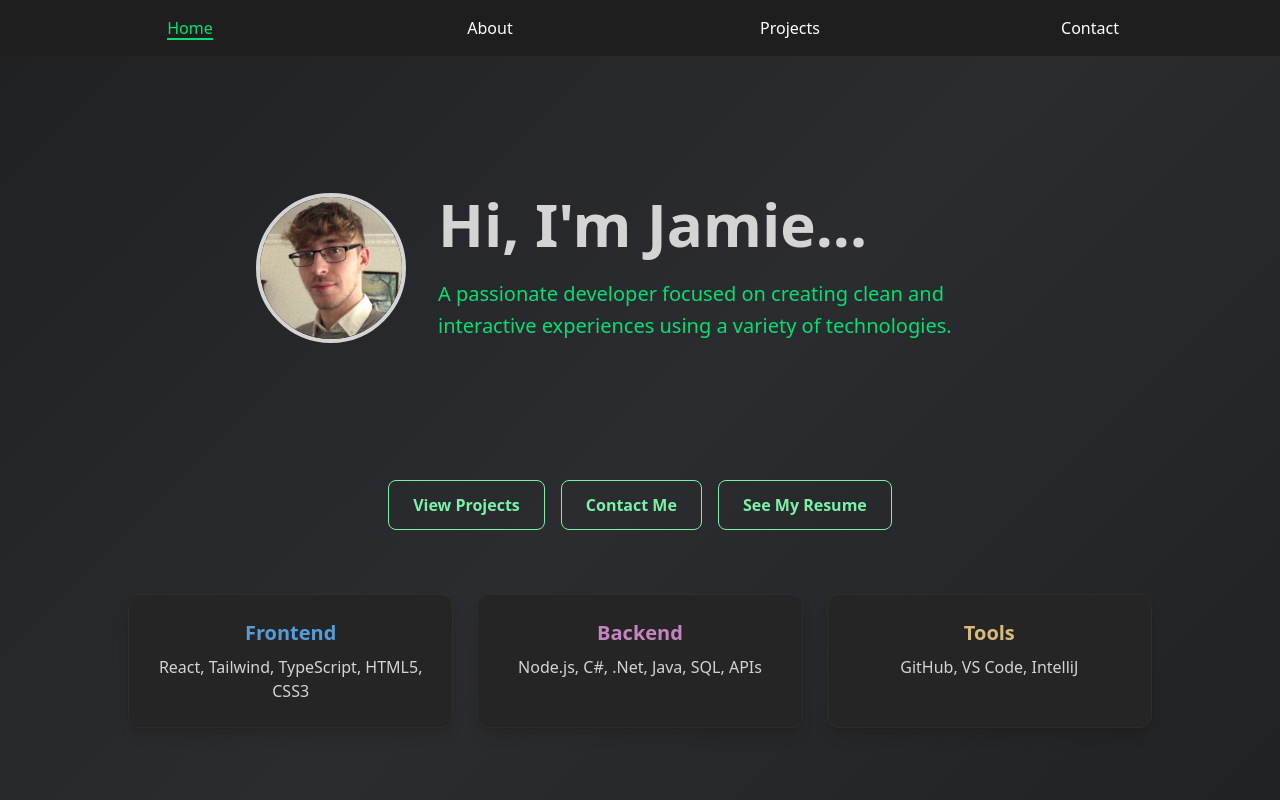
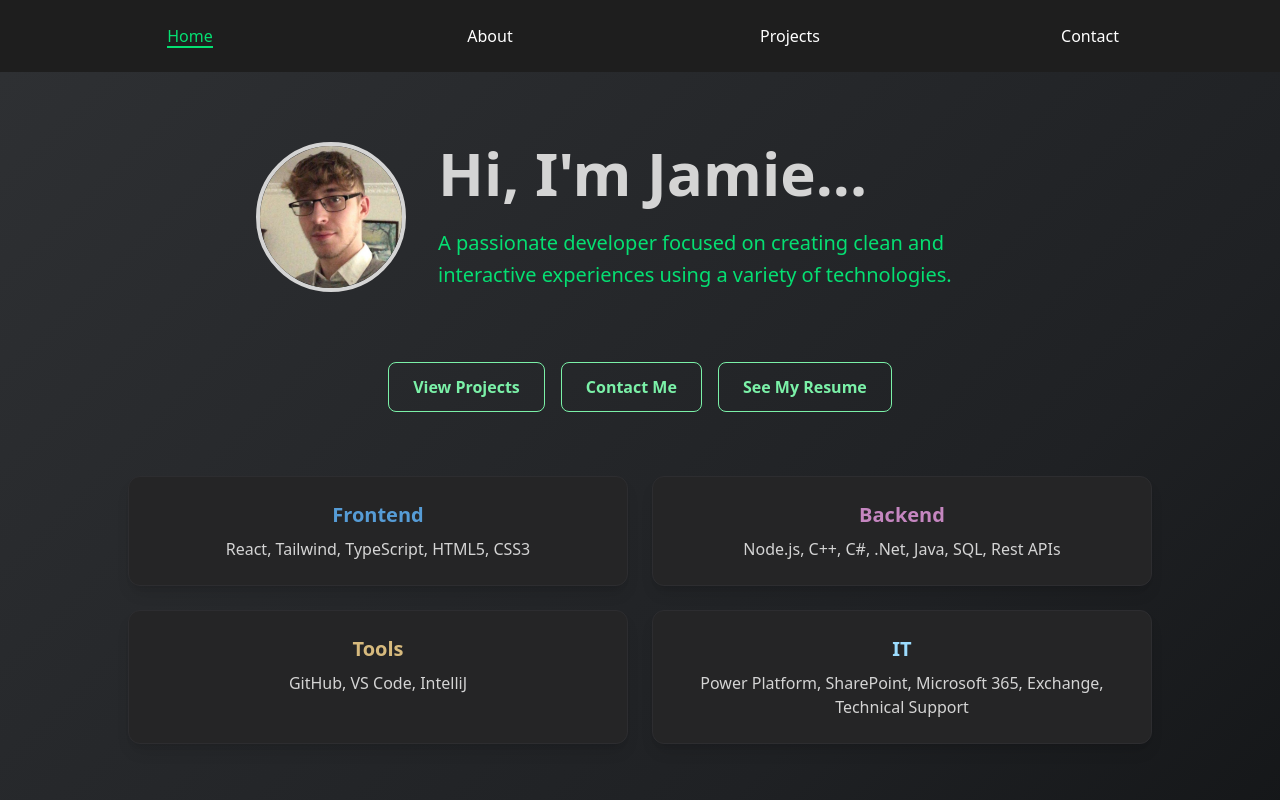
Before and after one commit to Jamb0Camb0123/Portfolio, a React (Vite) app: page /portfolio/home in a window 1280 px wide. Shown: the top 800 px of the page. Built offline with nearby package versions, Linux system fonts and the light colour scheme.

Commit message:
Finla chnages to home page styling and fixing deploy

```diff
--- a/src/components/Header.tsx
+++ b/src/components/Header.tsx
@@ -47,7 +47,7 @@ const Header: React.FC = () => {
 
   return (
     <header className="bg-[#1e1e1e] text-white shadow-lg font-Consolas">
-      <nav className="mx-auto px-10 py-4 max-w-screen-xl">
+      <nav className="mx-auto px-10 py-6 max-w-screen-xl">
         <ul
           ref={navRef}
           className="flex justify-between w-full relative"
--- a/src/pages/Home.tsx
+++ b/src/pages/Home.tsx
@@ -6,10 +6,14 @@ const Home: React.FC = () => {
   return (
     <main
       style={{
-        background: 'linear-gradient(135deg, #202124, #2a2c30, #202124)',
+        background: `linear-gradient(
+          135deg,
+          #2e3033 0%,    /* dark gray with just a touch of light */
+          #1f2124 70%,   /* darker mid-tone */
+          #141618 100%   /* near black */
+        )`,
       }}
-      className="text-[#d4d4d4] min-h-screen flex flex-col justify-center items-center px-4 py-16 text-center"
-    >
+      className="text-[#d4d4d4] min-h-screen flex flex-col justify-center items-center px-4 py-16 text-center">
       {/* Hero Section with image to the left */}
       <section className="flex-grow flex items-center max-w-3xl w-full mb-16 space-x-8">
         {/* Image with green circular border */}
@@ -60,18 +64,24 @@ const Home: React.FC = () => {
       </div>
 
       {/* Highlighted Skills */}
-      <section className="grid grid-cols-1 sm:grid-cols-2 md:grid-cols-3 gap-6 max-w-5xl w-full pb-16">
+      <section className="grid grid-cols-1 sm:grid-cols-2 gap-6 max-w-5xl w-full pb-16">
         <div className="bg-[#252526] shadow-lg rounded-xl p-6 border border-[#2d2d30]">
           <h3 className="text-xl font-semibold mb-2 text-[#569cd6]">Frontend</h3>
           <p>React, Tailwind, TypeScript, HTML5, CSS3</p>
         </div>
         <div className="bg-[#252526] shadow-lg rounded-xl p-6 border border-[#2d2d30]">
           <h3 className="text-xl font-semibold mb-2 text-[#c586c0]">Backend</h3>
-          <p>Node.js, C#, .Net, Java, SQL, APIs</p>
+          <p>Node.js, C++, C#, .Net, Java, SQL, Rest APIs</p>
         </div>
         <div className="bg-[#252526] shadow-lg rounded-xl p-6 border border-[#2d2d30]">
           <h3 className="text-xl font-semibold mb-2 text-[#d7ba7d]">Tools</h3>
           <p>GitHub, VS Code, IntelliJ</p>
+        </div>
+        <div className="bg-[#252526] shadow-lg rounded-xl p-6 border border-[#2d2d30]">
+          <h3 className="text-xl font-semibold mb-2 text-[#9cdcfe]">IT</h3>
+          <p>
+            Power Platform, SharePoint, Microsoft 365, Exchange, Technical Support
+          </p>
         </div>
       </section>
     </main>
--- a/vite.config.ts
+++ b/vite.config.ts
@@ -2,11 +2,19 @@ import { defineConfig } from 'vite'
 import react from '@vitejs/plugin-react'
 import tailwindcss from '@tailwindcss/vite'
 
-// https://vite.dev/config/
-export default defineConfig({
-  plugins: [
-    tailwindcss(),
-    react()
-  ],
-  base: "/portfolio/",
+
+export default defineConfig(({ command}) => {
+  if (command === 'serve') {
+    // dev server
+    return {
+      plugins: [react(),tailwindcss()],
+      base: '/portfolio/',  // dev server runs at root
+    }
+  } else {
+    // build
+    return {
+      plugins: [react()],
+      base: '/portfolio/',  // production base path
+    }
+  }
 })
```
